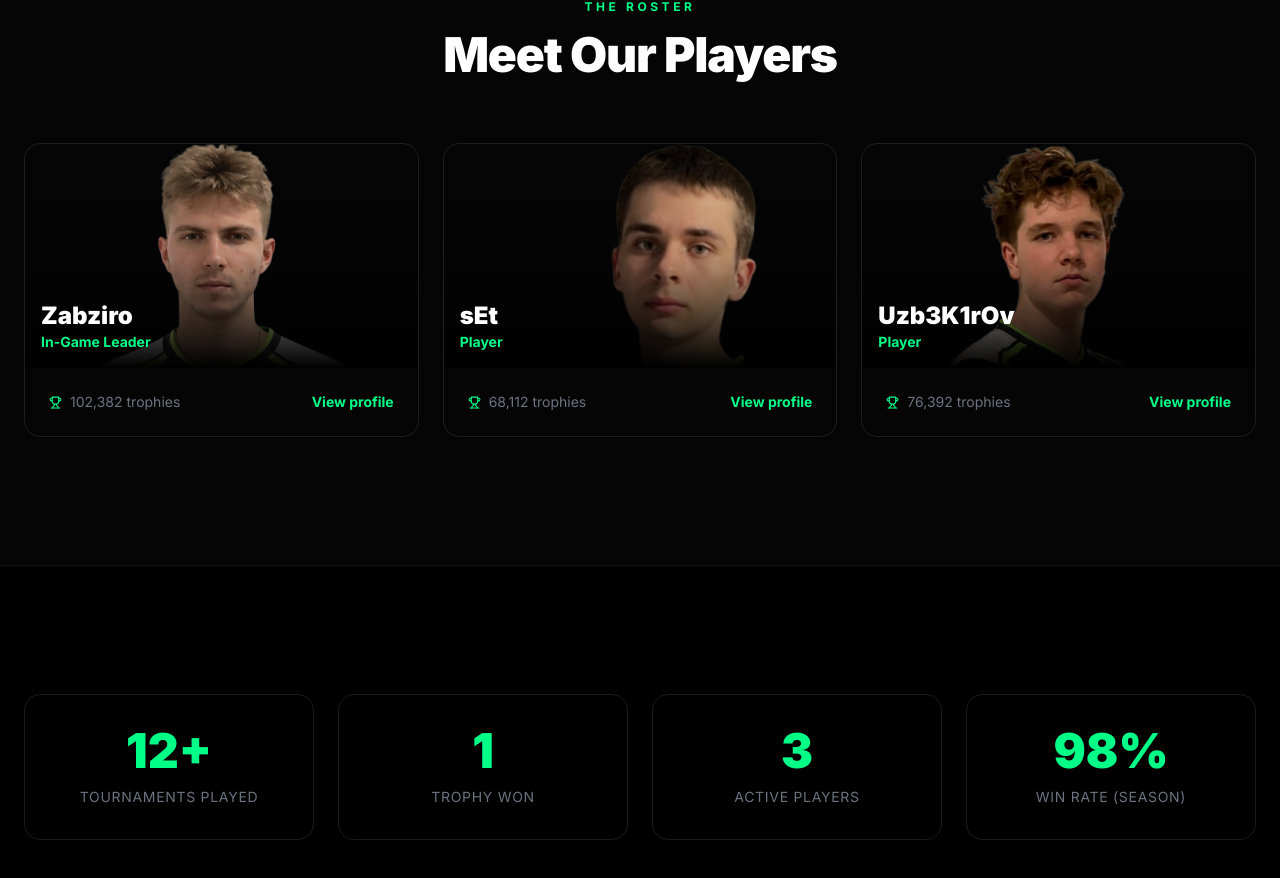
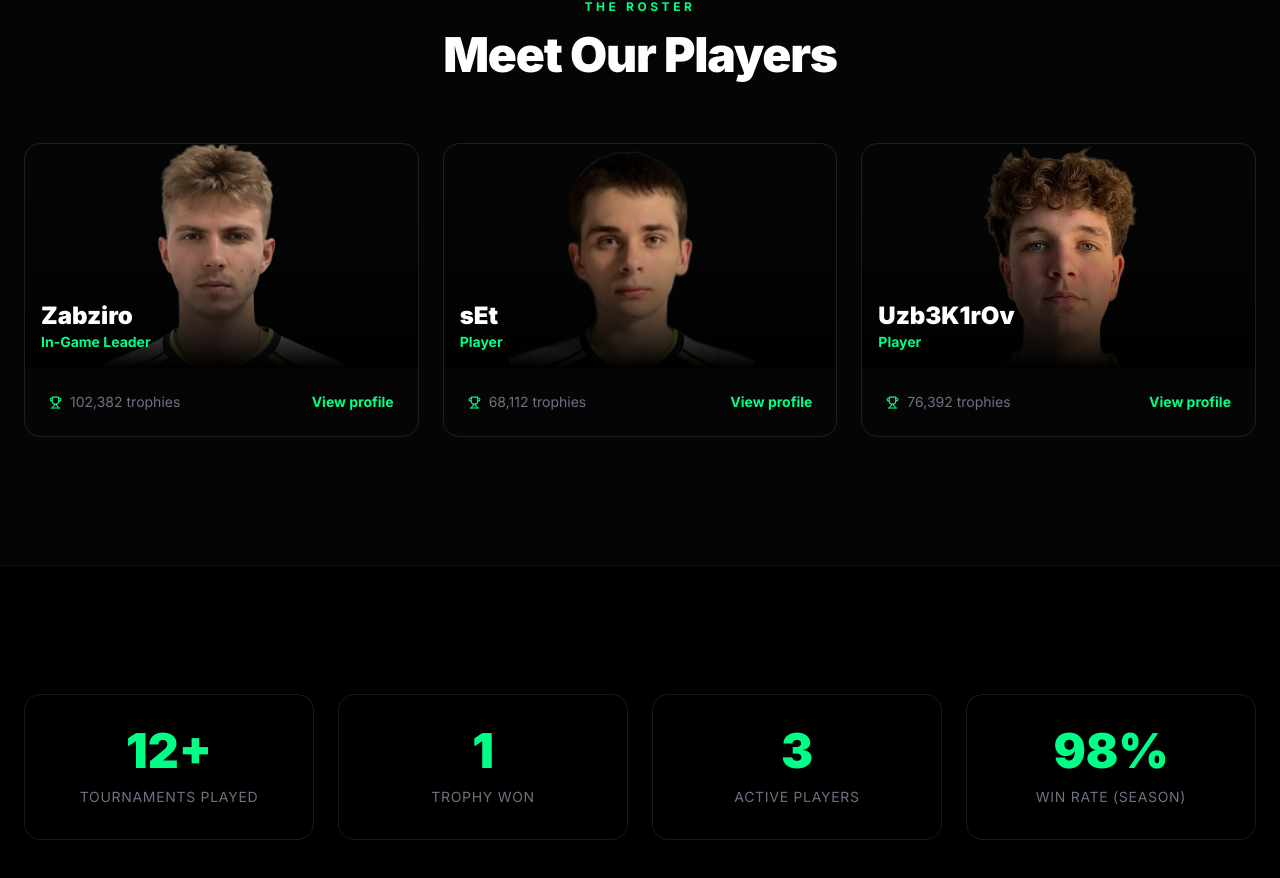
Before and after one commit to Hrybkozab/NewEra-site, a React (Vite) app: page /#/ in a window 1280 px wide. Shown: the part 1654-2532 px from the top of the page. Built offline with nearby package versions, Linux system fonts and the light colour scheme; a web font is replaced by a local one.

Commit message:
Use separate Home player photos

```diff
--- a/src/pages/Home.tsx
+++ b/src/pages/Home.tsx
@@ -99,14 +99,14 @@ const players = [
     tag: "sEt",
     role: "Player",
     trophies: "68,112",
-    img: "/images/team/player-image4.png",
+    img: "/images/team/home-player-image6.png",
     position: "center top"
   },
   {
     tag: "Uzb3K1rOv",
     role: "Player",
     trophies: "76,392",
-    img: "/images/team/player-image1.png.png",
+    img: "/images/team/home-player-image5.png",
     position: "center top"
   }
 ];
```
Also changed, not shown: public/images/team/home-player-image5.png (added), public/images/team/home-player-image6.png (added).
